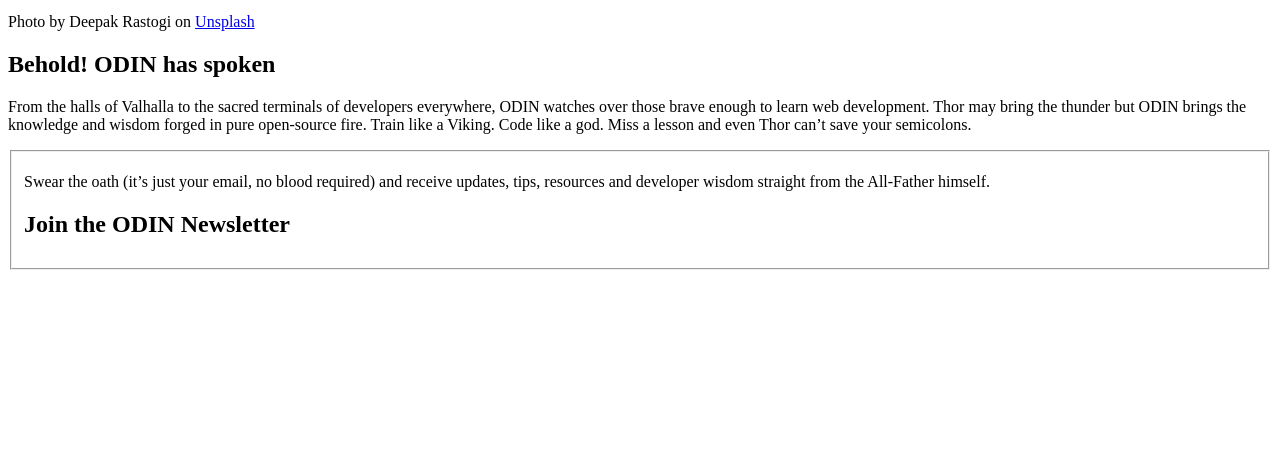
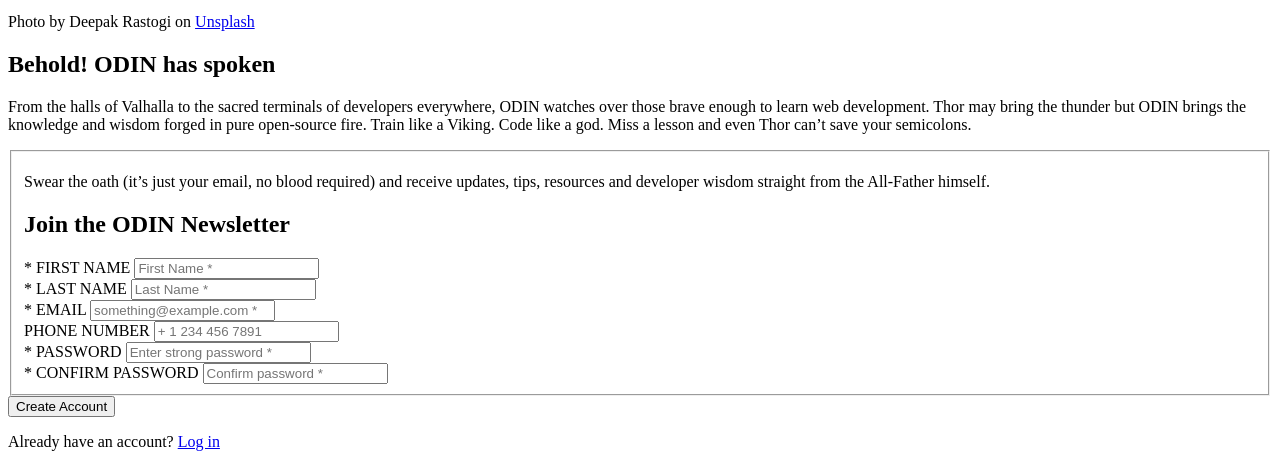
Before and after one commit to DeusVult09/sign-up-form, a plain HTML site: page index.html in a window 1280 px wide. Shown: the part 861-1328 px from the top of the page. Before the commit the page ends 1139 px from the top, so only its background shows below. Drawn offline with Linux system fonts and the light colour scheme.

Commit message:
Finalize: full html structure for the entire project

```diff
--- a/index.html
+++ b/index.html
@@ -1,38 +1,140 @@
 <!DOCTYPE html>
 <html lang="en">
   <head>
-    <meta charset="UTF-8">
-    <meta name="viewport" content="width=device-width, initial-scale=1.0">
+    <meta charset="UTF-8" />
+    <meta name="viewport" content="width=device-width, initial-scale=1.0" />
     <title>Sign-Up</title>
     <link rel="stylesheet" href="./style.css"
   </head>
+
   <body>
     <main>
-        <div class="container">
+      <div class="main-container">
         <aside class="side-panel">
-                <img src="./assets/deepak-rastogi-dpnQQ4rlDj8-unsplash.jpg" alt="" class="hero-img">
+          <img
+            src="./assets/deepak-rastogi-dpnQQ4rlDj8-unsplash.jpg"
+            alt=""
+            class="hero-img"
+          />
           <div class="logo-container">
-                    <img src="./assets/odin-lined.png" alt="logo-image" class="logo">
+            <img src="./assets/odin-lined.png" alt="logo-image" class="logo" />
             <p>ODIN</p>
           </div>
-                <div class="credit">Photo by Deepak Rastogi on <a href="https://unsplash.com/photos/a-metal-hook-with-a-sign-on-it-dpnQQ4rlDj8">Unsplash</a></div>
+          <div class="credit">
+            Photo by Deepak Rastogi on
+            <a
+              href="https://unsplash.com/photos/a-metal-hook-with-a-sign-on-it-dpnQQ4rlDj8"
+              >Unsplash</a
+            >
+          </div>
         </aside>
+
         <section class="main-content">
           <h2>Behold! ODIN has spoken</h2>
-                <p class="call-to-action">From the halls of Valhalla to the sacred terminals of developers everywhere,
-                    ODIN watches over those brave enough to learn web development.
-                    Thor may bring the thunder but ODIN brings the knowledge and wisdom forged in pure open-source fire.
-                    Train like a Viking. Code like a god.
-                    Miss a lesson and even Thor can’t save your semicolons.
+          <p class="call-to-action">
+            From the halls of Valhalla to the sacred terminals of developers
+            everywhere, ODIN watches over those brave enough to learn web
+            development. Thor may bring the thunder but ODIN brings the
+            knowledge and wisdom forged in pure open-source fire. Train like a
+            Viking. Code like a god. Miss a lesson and even Thor can’t save your
+            semicolons.
           </p>
           <div class="sign-up-container">
+            <form action="#" method="post">
               <fieldset>
-                        <p class="caption">Swear the oath (it’s just your email, no blood required)
-                            and receive updates, tips, resources and developer wisdom straight from the All-Father himself.
+                <p class="caption">
+                  Swear the oath (it’s just your email, no blood required) and
+                  receive updates, tips, resources and developer wisdom straight
+                  from the All-Father himself.
+                </p>
+                <h2>Join the ODIN Newsletter</h2>
+                <div class="first-name">
+                  <label for="first-name">* FIRST NAME</label>
+                  <input
+                    type="text"
+                    id="first-name"
+                    placeholder="First Name *"
+                    name="first-name"
+                    value=""
+                    pattern="^[^0-9]+$"
+                    maxlength="200"
+                    required
+                  />
+                </div>
+                <div class="last-name">
+                  <label for="last-name">* LAST NAME</label>
+                  <input
+                    type="text"
+                    id="last-name"
+                    placeholder="Last Name *"
+                    name="last-name"
+                    value=""
+                    pattern="^[^0-9]+$"
+                    maxlength="200"
+                    required
+                  />
+                </div>
+                <div class="email-form">
+                  <label for="email">* EMAIL</label>
+                  <input
+                    type="email"
+                    id="email"
+                    placeholder="something@example.com *"
+                    name="email"
+                    value=""
+                    maxlength="200"
+                    aria-describedby="email-help"
+                    required
+                  />
+                </div>
+                <div class="phone-form">
+                  <label for="phone">PHONE NUMBER</label>
+                  <input
+                    type="tel"
+                    id="phone"
+                    placeholder="+ 1 234 456 7891"
+                    name="phone"
+                    value=""
+                    pattern="^\+?[0-9 ()-]{7,20}$"
+                    maxlength="200"
+                  />
+                </div>
+                <div class="password-form">
+                  <label for="password">* PASSWORD</label>
+                  <input
+                    type="password"
+                    id="password"
+                    placeholder="Enter strong password *"
+                    name="password"
+                    value=""
+                    pattern="^(?=.*[a-z])(?=.*[A-Z])(?=.*\d)(?=.*[^A-Za-z0-9]).{8,}$"
+                    maxlength="200"
+                    required
+                  />
+                </div>
+                <div class="confirm-password">
+                  <label for="confirm-password">* CONFIRM PASSWORD</label>
+                  <input
+                    type="confirm-password"
+                    id="confirm-password"
+                    placeholder="Confirm password *"
+                    name="confirm-password"
+                    value=""
+                    maxlength="200"
+                    required
+                  />
+                </div>
+              </fieldset>
+            </form>
+            <div class="submit-form">
+              <button type="submit" class="submit">Create Account</button>
+            </div>
+          </div>
+
+          <div class="login">
             <p>
-                        <h2>Join the ODIN Newsletter</h2>
-                    </fieldset>
-
+              Already have an account? <a href="./" class="login">Log in</a>
+            </p>
           </div>
         </section>
       </div>
```
Lines whose indentation alone changed are shown as unchanged.
